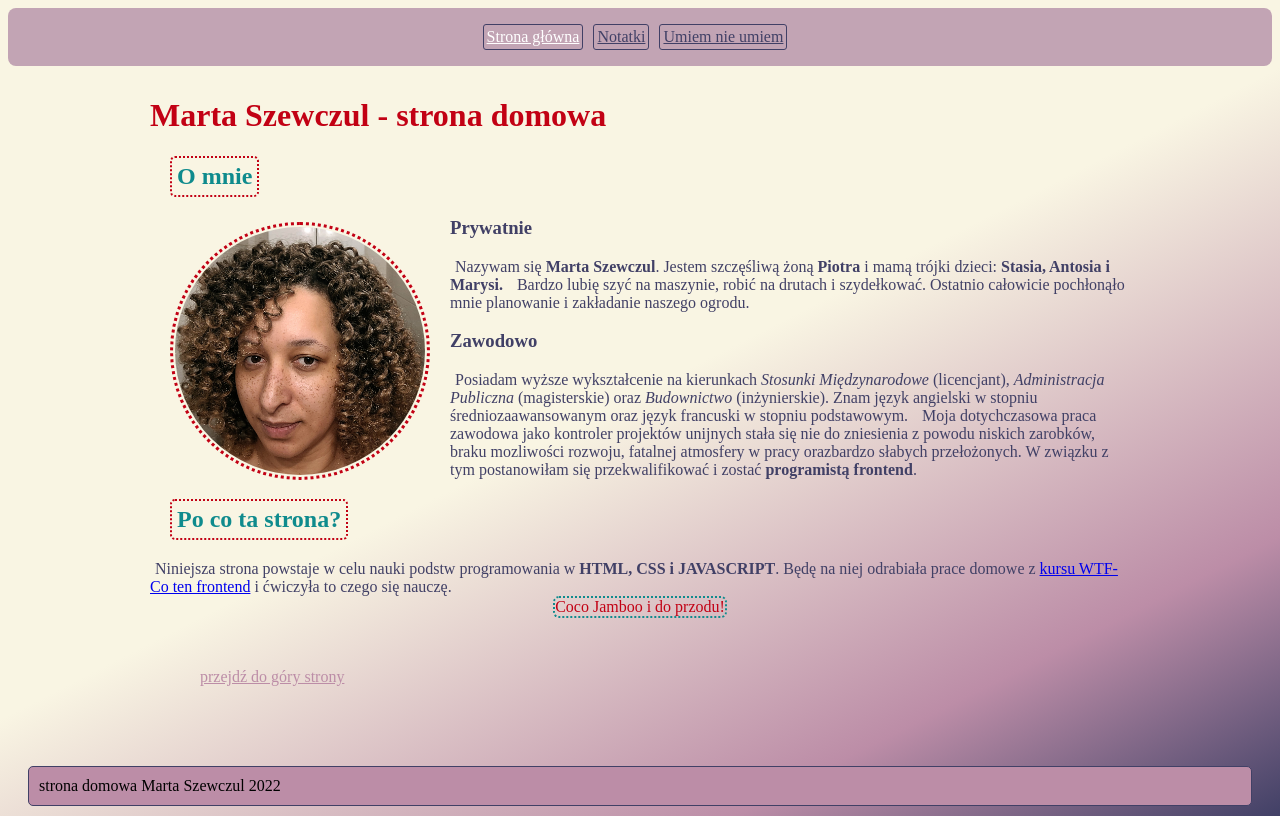
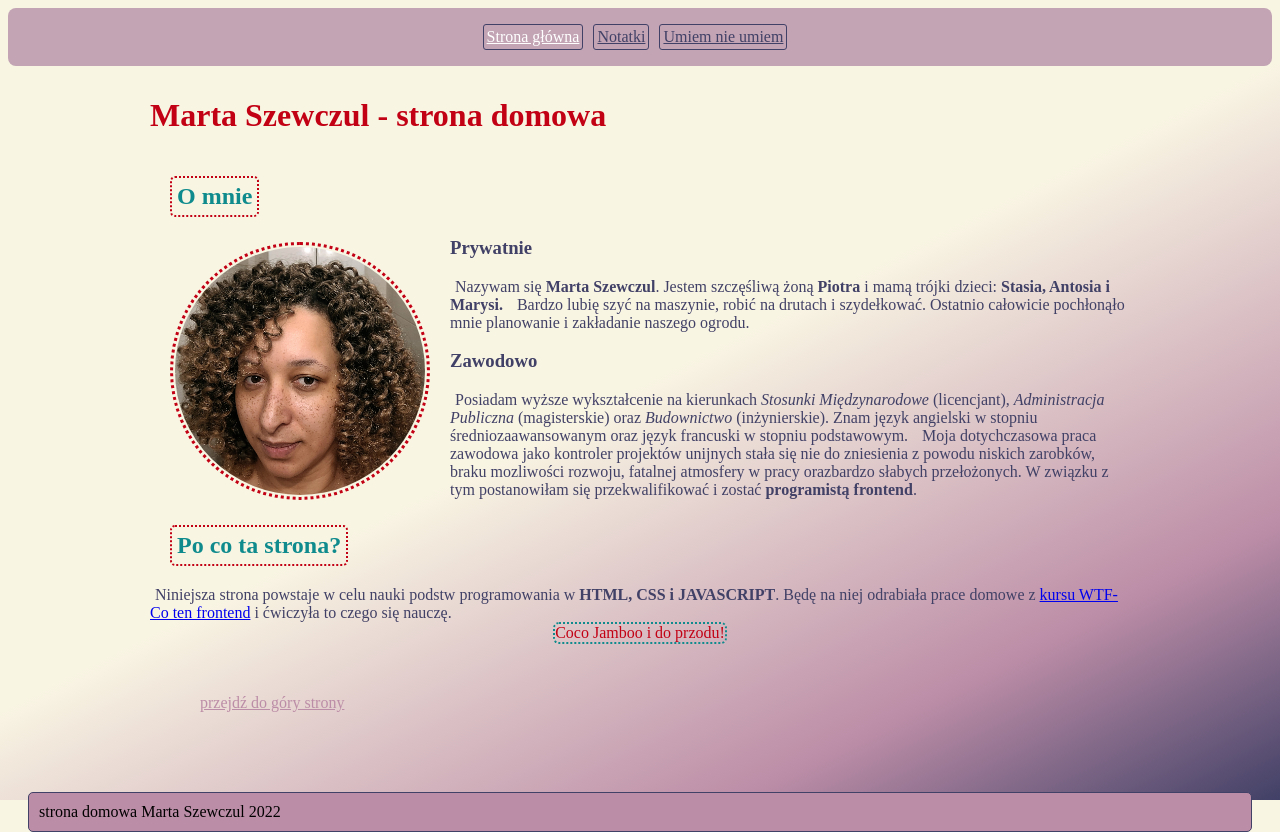
Before and after one commit to martaszewczul/homepage, a plain HTML site: page index.html in a window 1280 px wide. Drawn offline with Linux system fonts and the light colour scheme.

Commit message:
fixed backdround

```diff
--- a/css/style.css
+++ b/css/style.css
@@ -2,13 +2,19 @@
   background: rgb(65,64,102);
 background: linear-gradient(333deg, rgba(65,64,102,1) 0%, rgba(188,141,167,1) 19%, rgba(249,245,227,1) 51%);
 height: 100vh;
-background-size: contain;
+background-repeat:no-repeat;
+background-attachment: fixed;
+background-position:center;
+}
+.header {
+
 }
 .navigation {
   background: #c2a4b4;
   padding: 16px;
   border-radius: 8px;
   display: flex;
+
   justify-content: center;
   align-items: center;
 }
@@ -26,11 +32,12 @@ h1 {
     color: #c20114;
   }
 .main {
-  width: 1000px;
+  max-width: 1000px;
   padding: 10px;
   margin: auto;
   box-sizing: border-box;
-}
+  display: grid;
+ }
 .section
 .section__header{
     display: block;
--- a/index.html
+++ b/index.html
@@ -9,7 +9,7 @@
   </head>
 
   <body class="body">
-    <header>
+    <header class="header">
       <nav class="navigation">
         <a class="navigation__link navigation__link--homepage" href="index.html"
           >Strona główna</a
@@ -67,8 +67,8 @@
         <h2 class="section__header">Po co ta strona?</h2>
         <p class="section__article section__article--paragraph">
           Niniejsza strona powstaje w celu nauki podstw programowania w
-          <strong>HTML, CSS i JAVASCRIPT</strong>.
-          Będę na niej odrabiała prace domowe z
+          <strong>HTML, CSS i JAVASCRIPT</strong>. Będę na niej odrabiała prace
+          domowe z
           <a
             class="external-link"
             href="https://edu.devstyle.pl/"
```
